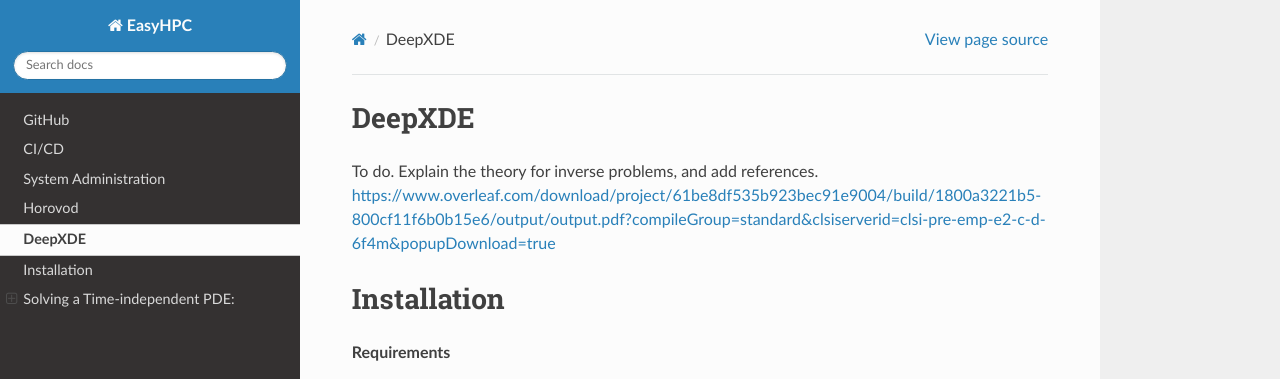
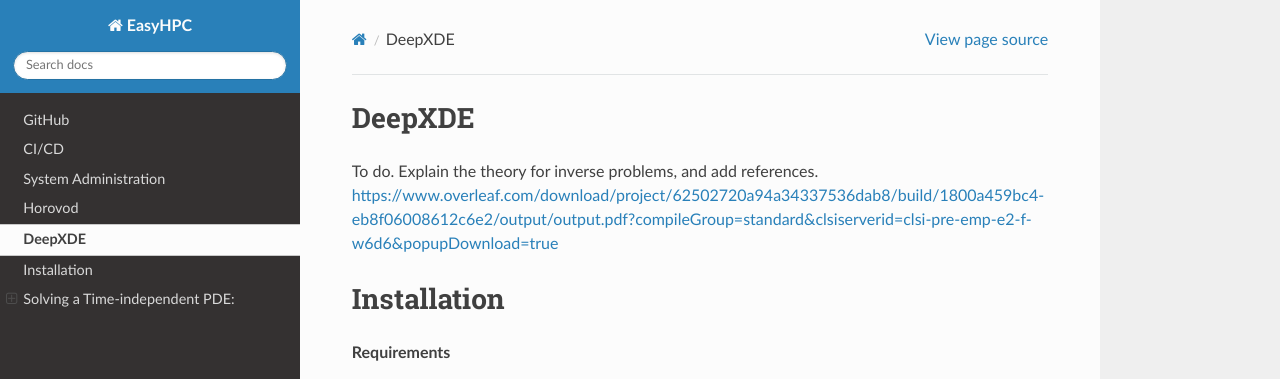
Before and after one commit to pescap/EasyHPC, a Sphinx documentation site: the page built from docs/source/deepxde.rst, in a window 1280 px wide and 900 px high. Shown: the top 379 px of the window. Built offline with Sphinx 7.4.7 and the Read the Docs theme 2.0.0, drawn with Linux system fonts in a browser that asks for light colours; some of the changed lines change nothing that is shown.

Commit message:
nuevo latex

```diff
--- a/docs/source/deepxde.rst
+++ b/docs/source/deepxde.rst
@@ -3,7 +3,7 @@
 
 
 To do. Explain the theory for inverse problems, and add references.
-https://www.overleaf.com/download/project/61be8df535b923bec91e9004/build/1800a3221b5-800cf11f6b0b15e6/output/output.pdf?compileGroup=standard&clsiserverid=clsi-pre-emp-e2-c-d-6f4m&popupDownload=true
+https://www.overleaf.com/download/project/62502720a94a34337536dab8/build/1800a459bc4-eb8f06008612c6e2/output/output.pdf?compileGroup=standard&clsiserverid=clsi-pre-emp-e2-f-w6d6&popupDownload=true
 
 
 Installation
```
